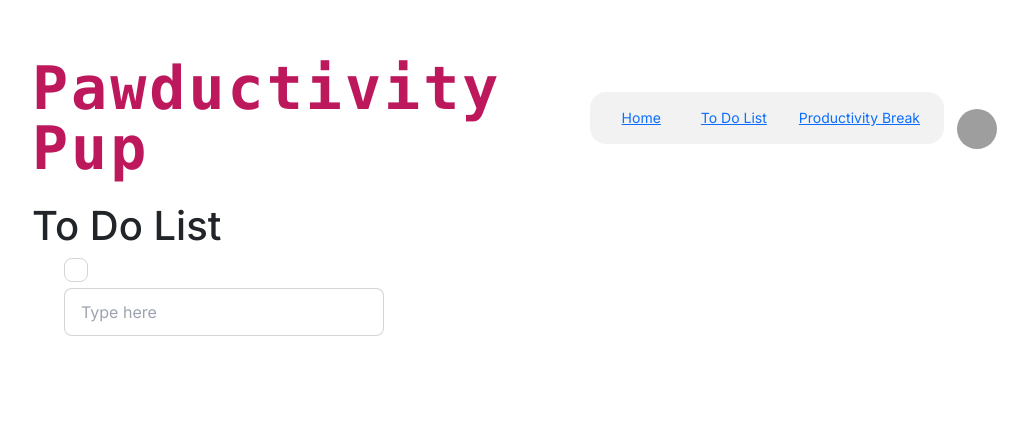
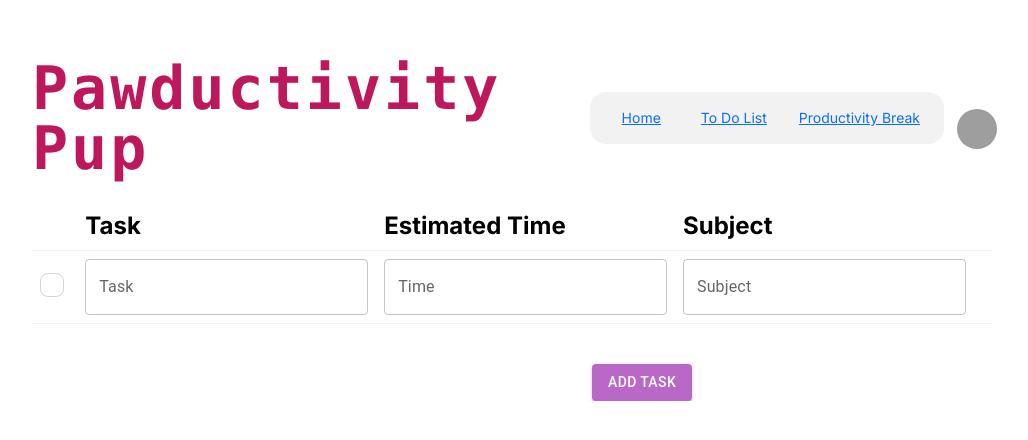
Before and after one commit to colinephit/orbital, a Next.js app: page /toDoList in a window 1280 px wide. Shown: the part 110-550 px from the top of the page, without its empty margins (128-1156 px from the left). Built offline with nearby package versions, Linux system fonts and the light colour scheme; no server answers; grey boxes are pictures that could not be loaded.

Commit message:
edit todolist

```diff
--- /dev/null
+++ b/app/studyTips/TipsCard.tsx
@@ -0,0 +1,17 @@
+function TipsCard() {
+  return (
+    <div className="card w-96 bg-base-100 shadow-xl">
+      <figure>
+        <img src="/StudyImage3.jpeg" alt="Shoes" />
+      </figure>
+      <div className="card-body">
+        <h2 className="card-title">Shoes!</h2>
+        <p>If a dog chews shoes whose shoes does he choose?</p>
+        <div className="card-actions justify-end">
+          <button className="btn btn-primary">Buy Now</button>
+        </div>
+      </div>
+    </div>
+  );
+}
+export default TipsCard;
--- a/app/studyTips/page.tsx
+++ b/app/studyTips/page.tsx
@@ -7,93 +7,6 @@ export default function StudyTips() {
   return (
     <div>
       <h1>Productivity Tips</h1>
-      <TipsCarousel></TipsCarousel>
-      <div className="card w-96 bg-base-100 shadow-xl">
-        <figure>
-          <img src="/StudyImage3.jpeg" alt="Shoes" />
-        </figure>
-        <div className="card-body">
-          <h2 className="card-title">Shoes!</h2>
-          <p>If a dog chews shoes whose shoes does he choose?</p>
-          <div className="card-actions justify-end">
-            <button className="btn btn-primary">Buy Now</button>
-          </div>
-        </div>
-      </div>
-      <div className="card w-96 bg-base-100 shadow-xl">
-        <figure>
-          <img src="/StudyImage1.jpeg" alt="Shoes" />
-        </figure>
-        <div className="card-body">
-          <h2 className="card-title">Shoes!</h2>
-          <p>If a dog chews shoes whose shoes does he choose?</p>
-          <div className="card-actions justify-end">
-            <button className="btn btn-primary">Buy Now</button>
-          </div>
-        </div>
-      </div>
-      <div className="carousel w-full">
-        <div id="slide1" className="carousel-item relative w-full">
-          <img
-            src="https://img.daisyui.com/images/stock/photo-1625726411847-8cbb60cc71e6.jpg"
-            className="w-full"
-          />
-          <div className="absolute flex justify-between transform -translate-y-1/2 left-5 right-5 top-1/2">
-            <a href="#slide4" className="btn btn-circle">
-              ❮
-            </a>
-            <a href="#slide2" className="btn btn-circle">
-              ❯
-            </a>
-          </div>
-        </div>
-        <div id="slide2" className="carousel-item relative w-full">
-          <img
-            src="https://img.daisyui.com/images/stock/photo-1609621838510-5ad474b7d25d.jpg"
-            className="w-full"
-          />
-          <div className="absolute flex justify-between transform -translate-y-1/2 left-5 right-5 top-1/2">
-            <a href="#slide1" className="btn btn-circle">
-              ❮
-            </a>
-            <a href="#slide3" className="btn btn-circle">
-              ❯
-            </a>
-          </div>
-        </div>
-        <div id="slide3" className="carousel-item relative w-full">
-          <img
-            src="https://img.daisyui.com/images/stock/photo-1414694762283-acccc27bca85.jpg"
-            className="w-full"
-          />
-          <div className="absolute flex justify-between transform -translate-y-1/2 left-5 right-5 top-1/2">
-            <a href="#slide2" className="btn btn-circle">
-              ❮
-            </a>
-            <a href="#slide4" className="btn btn-circle">
-              ❯
-            </a>
-          </div>
-        </div>
-        <div id="slide4" className="carousel-item relative w-full">
-          <img
-            src="https://img.daisyui.com/images/stock/photo-1665553365602-b2fb8e5d1707.jpg"
-            className="w-full"
-          />
-          <div className="absolute flex justify-between transform -translate-y-1/2 left-5 right-5 top-1/2">
-            <a href="#slide3" className="btn btn-circle">
-              ❮
-            </a>
-            <a href="#slide1" className="btn btn-circle">
-              ❯
-            </a>
-          </div>
-        </div>
-      </div>
-
-      <div>
-        <TipsCarousel></TipsCarousel>
-      </div>
     </div>
   );
 }
--- a/app/toDoList/components/ListGroup.tsx
+++ b/app/toDoList/components/ListGroup.tsx
@@ -3,18 +3,9 @@
 import Checkboxes from "./Checkbox,";
 
 function ListGroup() {
-  // let items = [
-  //   "CS2030S lab",
-  //   "CS2040S tutorial",
-  //   "Math tutorial",
-  //   "Write Essay",
-  // ];
-
   return (
     <>
-      <h1>To Do List</h1>
       <ul>
-        <Checkboxes></Checkboxes>{" "}
         <input
           type="text"
           placeholder="Type here"
--- /dev/null
+++ b/app/toDoList/components/ToDoTable.tsx
@@ -0,0 +1,79 @@
+"use client";
+import * as React from "react";
+import Button from "@mui/material/Button";
+import { purple, pink } from "@mui/material/colors";
+import { useState } from "react";
+import TextField from "@mui/material/TextField";
+
+function ToDoTable() {
+  const [todo, setTodo] = useState({ Task: "", Time: "", Subject: "" });
+
+  return (
+    <div className="overflow-x-auto">
+      <table className="table">
+        {/* head */}
+        <thead>
+          <tr>
+            <th></th>
+            <th className="text-2xl">Task</th>
+            <th className="text-2xl">Estimated Time</th>
+            <th className="text-2xl">Subject</th>
+            <th></th>
+          </tr>
+        </thead>
+        <tbody>
+          {/* row 1 */}
+          <tr>
+            <th>
+              <label>
+                <input type="checkbox" className="checkbox" />
+              </label>
+            </th>
+            <td>
+              <div className="flex items-center gap-3"></div>
+              <div>
+                <div>
+                  <TextField
+                    fullWidth
+                    label="Task"
+                    value={todo.Task}
+                    onChange={(e) => setTodo({ ...todo, Task: e.target.value })}
+                  ></TextField>
+                </div>
+              </div>
+            </td>
+            <td>
+              <div>
+                <TextField
+                  fullWidth
+                  label="Time"
+                  value={todo.Time}
+                  onChange={(e) => setTodo({ ...todo, Time: e.target.value })}
+                ></TextField>
+              </div>
+            </td>
+            <td>
+              <div>
+                <TextField
+                  fullWidth
+                  label="Subject"
+                  value={todo.Subject}
+                  onChange={(e) =>
+                    setTodo({ ...todo, Subject: e.target.value })
+                  }
+                ></TextField>
+              </div>
+            </td>
+          </tr>
+        </tbody>
+      </table>
+      <Button
+        variant="contained"
+        sx={{ backgroundColor: purple[300], mt: 3, ml: 70 }}
+      >
+        Add Task
+      </Button>
+    </div>
+  );
+}
+export default ToDoTable;
--- a/app/toDoList/page.tsx
+++ b/app/toDoList/page.tsx
@@ -1,15 +1,10 @@
-import Link from "next/link";
-import Header from "./components/Header";
 import "bootstrap/dist/css/bootstrap.css";
-import ListGroup from "./components/ListGroup";
-import Checkboxes from "./components/Checkbox,";
+import ToDoTable from "./components/ToDoTable";
 
 export default function Page() {
   return (
     <>
-      <div>
-        <ListGroup></ListGroup>
-      </div>
+      <ToDoTable></ToDoTable>
     </>
   );
 }
--- a/package.json
+++ b/package.json
@@ -9,8 +9,12 @@
     "lint": "next lint"
   },
   "dependencies": {
+    "@emotion/react": "^11.11.4",
+    "@emotion/styled": "^11.11.5",
+    "@mui/material": "^5.15.17",
     "bootstrap": "^5.3.3",
     "firebase": "^10.12.0",
+    "moment": "^2.30.1",
     "next": "^14.2.3",
     "next-auth": "^4.24.7",
     "react": "^18",
```
Also changed, not shown: app/toDoList/index.html (deleted, +0 -10 lines), 1 other file (tests, documents, lock files or other folders).
